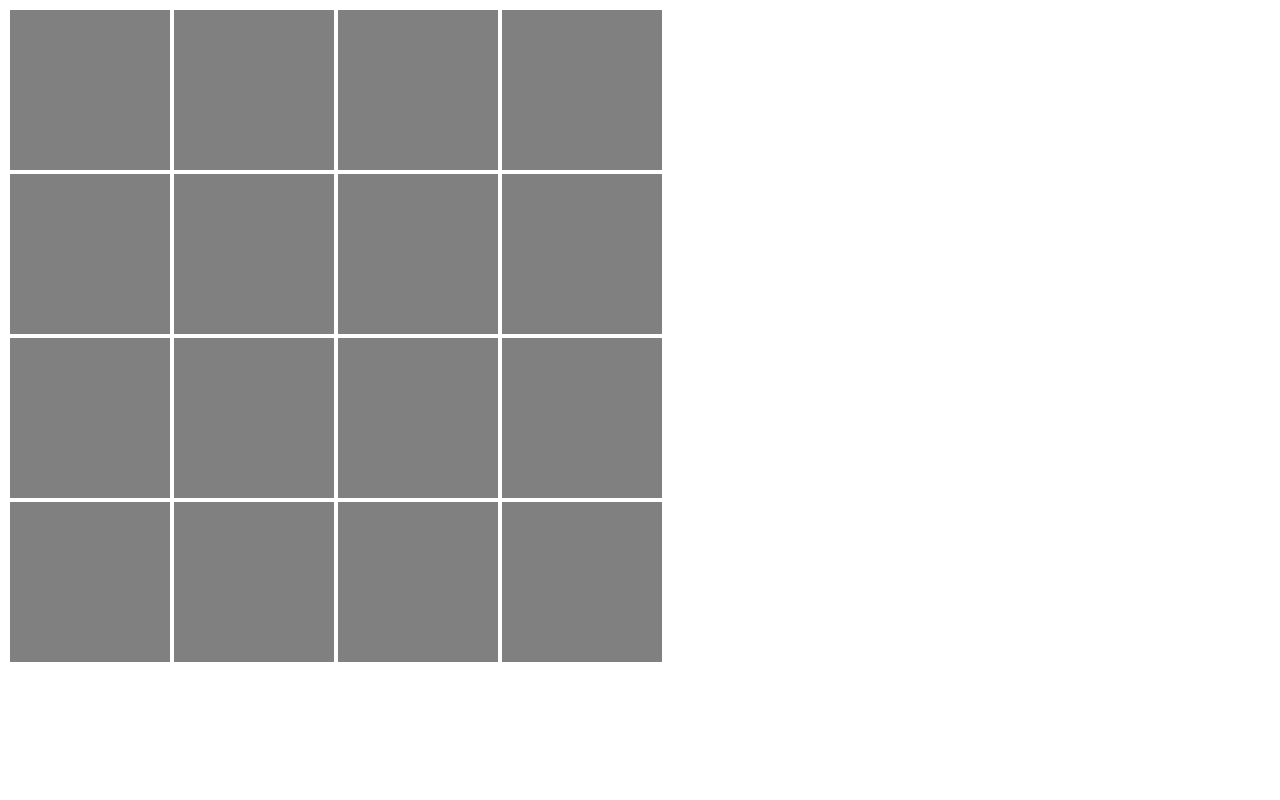
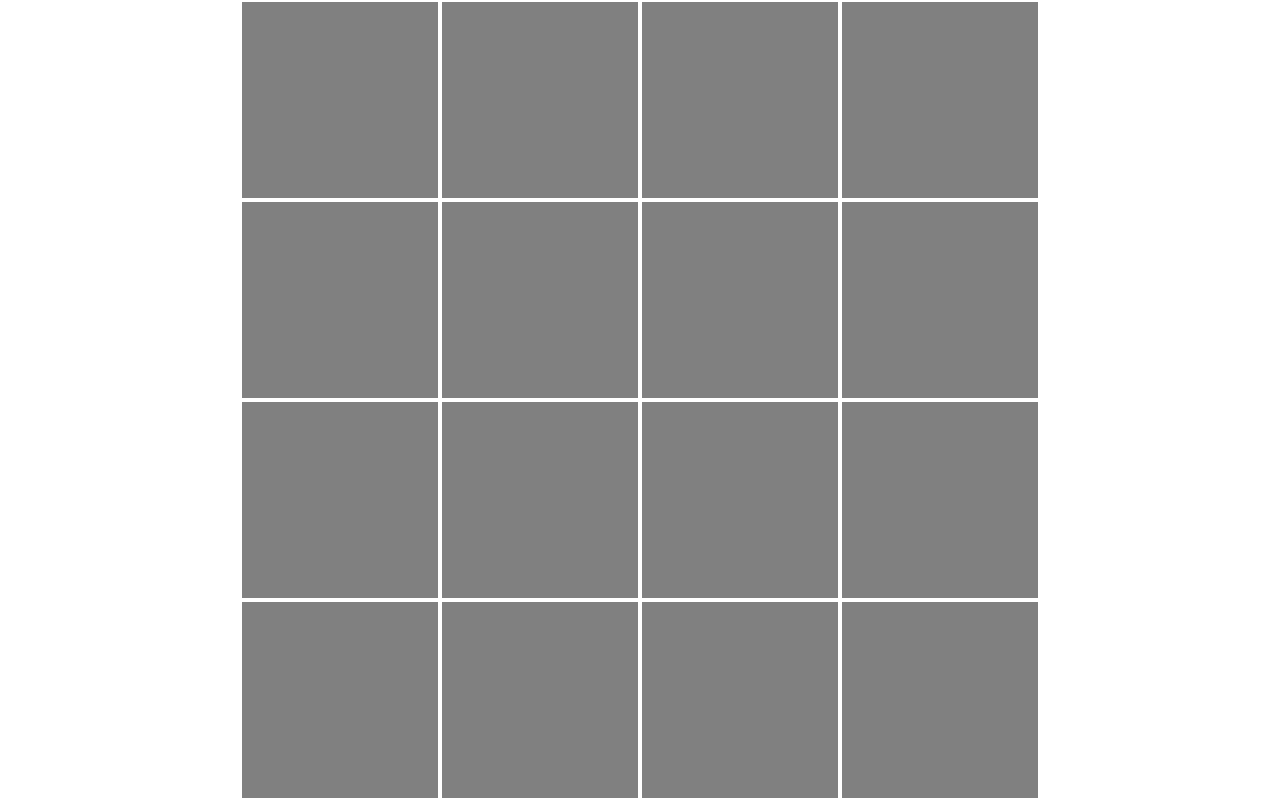
Before and after one commit to FrancoGomez/memory-game, a website: page index.html in a window 1280 px wide. Drawn offline with Linux system fonts and the light colour scheme.

Commit message:
Modificada la forma en que se calcula las dimensiones de cada cuadrado, de tal forma que estos sean dinamicos, creciendo o decreciendo segund lo hace la pantalla.
Oh, y haciendo que contenedor-juego ocupe todo el espacio de la pantalla, asi pudiendo mantener al contenedor-cartas siempre en el medio de la pantalla.

```diff
--- a/index.css
+++ b/index.css
@@ -1,20 +1,41 @@
 :root {
-  --dimension-cuadrada-cuadrado: 160px;
+  --dimension-cuadrada-cuadrado: min(
+    calc(100vh / 4 - 4px),
+    calc(100vw / 4 - 4px)
+  );
   --dimension-cuadrada-contenedor-cuadrados: 4;
   --borde-cuadrado: 2px * 2;
 }
 
+* {
+  margin: 0;
+  padding: 0;
+}
+
+.contenedor-juego {
+  position: relative;
+  height: 100vh;
+  width: 100vw;
+}
+
 .contenedor-cartas {
+  position: absolute;
+  top: calc(
+    50vh - ((var(--dimension-cuadrada-cuadrado) + var(--borde-cuadrado)) * 2)
+  );
+  left: calc(
+    50vw - ((var(--dimension-cuadrada-cuadrado) + var(--borde-cuadrado)) * 2)
+  );
   display: flex;
   flex-wrap: wrap;
   height: calc(
     var(--dimension-cuadrada-cuadrado) *
+      var(--dimension-cuadrada-contenedor-cuadrados) + var(--borde-cuadrado) *
       var(--dimension-cuadrada-contenedor-cuadrados)
   );
   width: calc(
     var(--dimension-cuadrada-cuadrado) *
-      var(--dimension-cuadrada-contenedor-cuadrados) +
-      var(--borde-cuadrado) *
+      var(--dimension-cuadrada-contenedor-cuadrados) + var(--borde-cuadrado) *
       var(--dimension-cuadrada-contenedor-cuadrados)
   );
 }
@@ -36,5 +57,5 @@
 }
 
 .informacion-carta:hover {
-    cursor: pointer;
+  cursor: pointer;
 }
```
